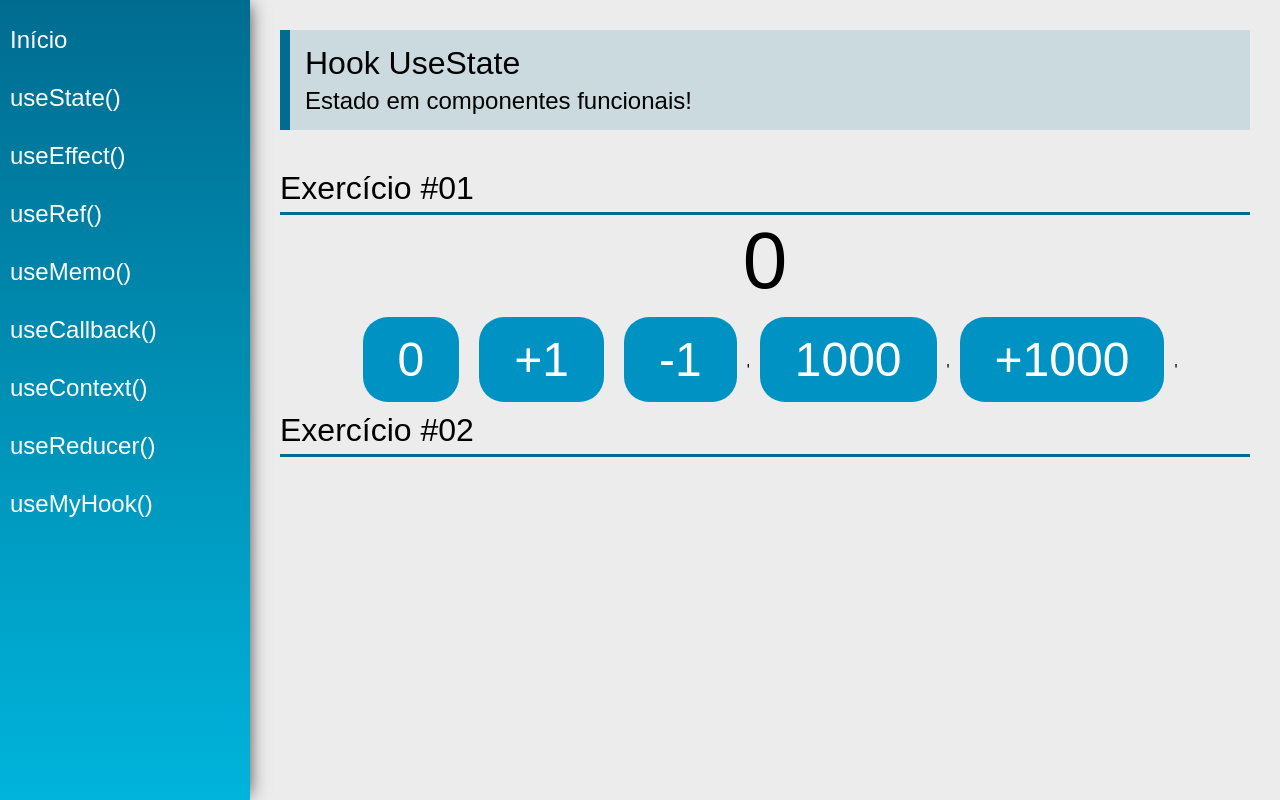
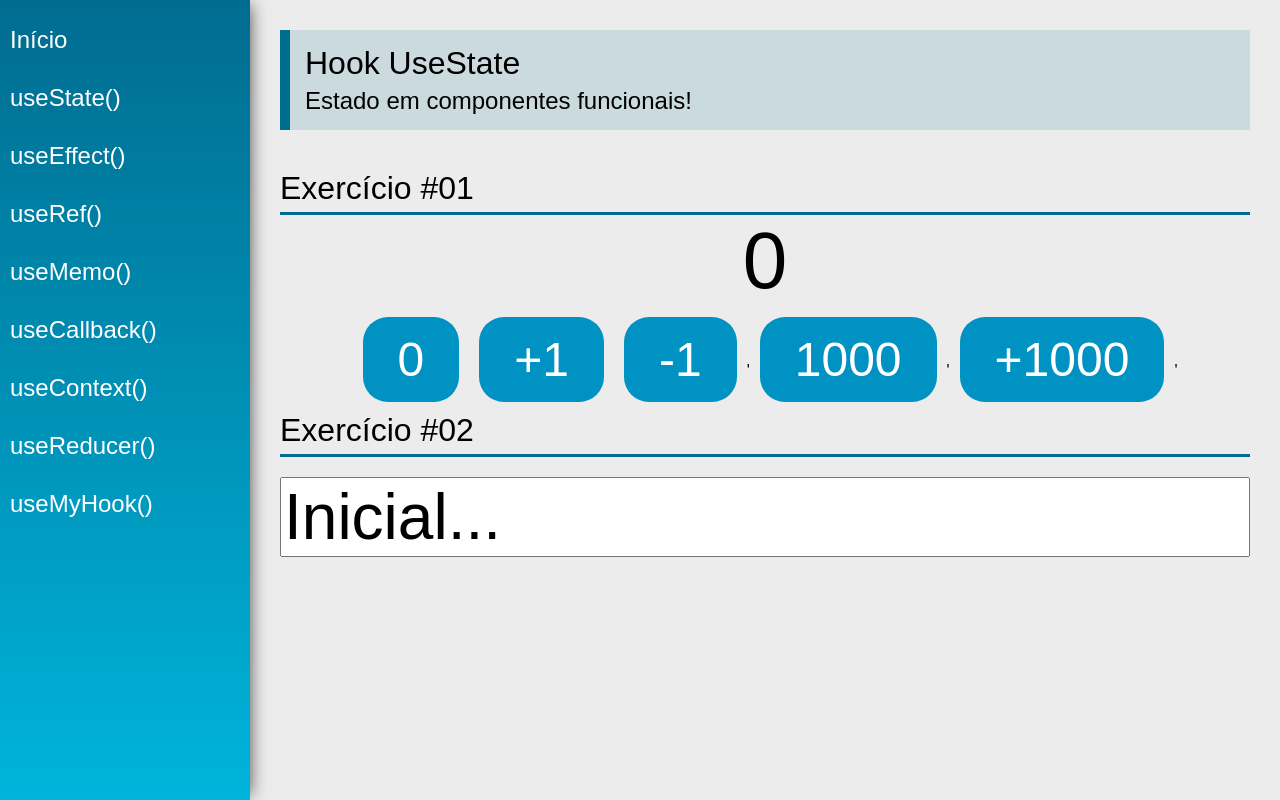
Before and after one commit to assisdefrancisco/hooks-react, a React (Create React App) app: page /useState in a window 1280 px wide. Built offline with nearby package versions, Linux system fonts and the light colour scheme.

Commit message:
Usando useState no input

```diff
--- a/src/views/examples/UseState.jsx
+++ b/src/views/examples/UseState.jsx
@@ -4,7 +4,7 @@
 
 const UseState = (props) => {
     const [count, setCount] = useState(0)
-
+    const [name, setName] = useState("Inicial...");
 
     return (
         <div className="UseState">
@@ -26,6 +26,9 @@
             </div>
 
             <SectionTitle title="Exercício #02" />
+            <input type="text" className="input"
+                value={name}
+                onChange={(e) => setName(e.target.value)} />
         </div>
     )
 }
```
